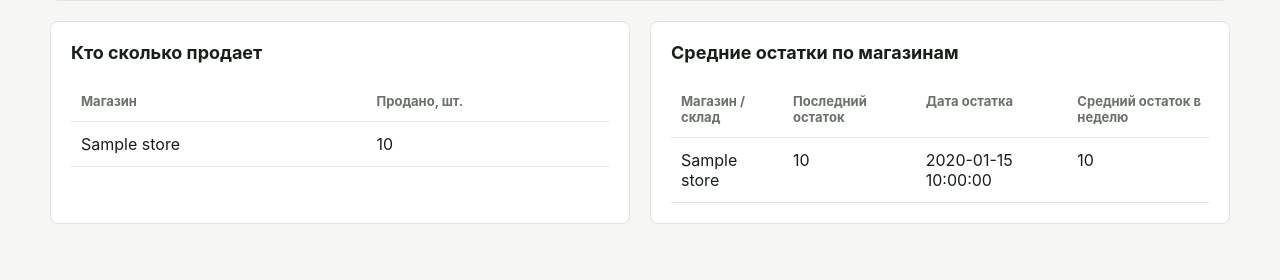
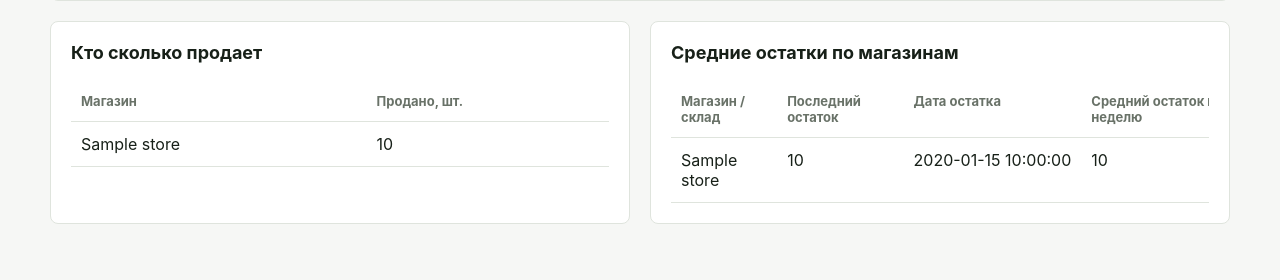
Before and after one commit to holmok1577-ops/prognoz_zakupok, a FastAPI app: template app/templates/analytics.html in a window 1280 px wide. Shown: the part 1253-1533 px from the top of the page. Run offline with FastAPI, Linux system fonts and the light colour scheme; the template is opened without the code that fills it: most values are stand-ins (such as "Sample title", 1, 10 or a date in 2020).

Commit message:
Improve store analytics readability

```diff
--- a/app/services/analytics.py
+++ b/app/services/analytics.py
@@ -439,6 +439,7 @@
                 "store": store_name,
                 "latest_quantity": latest_quantity,
                 "latest_date": latest_date.isoformat() if latest_date else "",
+                "latest_date_display": _format_short_date(latest_date),
                 "average_weekly_stock": _average(weekly_averages) or 0,
             }
         )
@@ -495,6 +496,10 @@
     return [start + timedelta(days=offset) for offset in range((end - start).days + 1)]
 
 
+def _format_short_date(value: date | None) -> str:
+    return value.strftime("%d.%m.%y") if value else ""
+
+
 def _average(values: list[float]) -> float | None:
     return sum(values) / len(values) if values else None
 
--- a/app/static/analytics.js
+++ b/app/static/analytics.js
@@ -14,7 +14,7 @@
     empty: "Нет снимков остатков за выбранный период",
   });
   if (document.getElementById("storeSalesChart")) {
-    drawBarChart("storeSalesChart", data.store_sales || [], {
+    drawHorizontalBarChart("storeSalesChart", data.store_sales || [], {
       color: "#42576a",
       empty: "Нет продаж по магазинам за выбранный период",
     });
@@ -85,55 +85,69 @@
     });
   }
 
-  function drawBarChart(canvasId, rows, options) {
+  function drawHorizontalBarChart(canvasId, rows, options) {
     const canvas = document.getElementById(canvasId);
     const ctx = canvas.getContext("2d");
     const width = canvas.width;
     const height = canvas.height;
-    const pad = { top: 22, right: 18, bottom: 82, left: 58 };
+    const visibleRows = rows.slice(0, 18);
+    const pad = { top: 18, right: 72, bottom: 24, left: 220 };
     clear(ctx, width, height);
 
-    if (!rows.length) {
+    if (!visibleRows.length) {
       drawEmpty(ctx, width, height, options.empty);
       return;
     }
 
-    const values = rows.map((row) => Number(row.quantity || 0));
+    const values = visibleRows.map((row) => Number(row.quantity || 0));
     const maxValue = Math.max(...values, 1);
     const plotWidth = width - pad.left - pad.right;
     const plotHeight = height - pad.top - pad.bottom;
-    const gap = 10;
-    const barWidth = Math.max(18, (plotWidth - gap * (rows.length - 1)) / rows.length);
+    const gap = 8;
+    const barHeight = Math.max(12, (plotHeight - gap * (visibleRows.length - 1)) / visibleRows.length);
 
-    drawAxes(ctx, pad, width, height, maxValue);
-    rows.forEach((row, index) => {
+    drawHorizontalAxes(ctx, pad, width, height, maxValue);
+    visibleRows.forEach((row, index) => {
       const value = Number(row.quantity || 0);
-      const x = pad.left + index * (barWidth + gap);
-      const barHeight = (value / maxValue) * plotHeight;
-      const y = pad.top + plotHeight - barHeight;
+      const y = pad.top + index * (barHeight + gap);
+      const barWidth = (value / maxValue) * plotWidth;
       ctx.fillStyle = options.color;
-      ctx.fillRect(x, y, barWidth, barHeight);
+      ctx.fillRect(pad.left, y, barWidth, barHeight);
+
       ctx.fillStyle = "#172018";
-      ctx.font = "12px Inter, system-ui, sans-serif";
-      ctx.fillText(Math.round(value).toString(), x, Math.max(14, y - 6));
-      drawRotatedLabel(ctx, shortLabel(row.store), x + barWidth / 2, height - 14);
+      ctx.font = "13px Inter, system-ui, sans-serif";
+      ctx.textAlign = "right";
+      ctx.fillText(fitLabel(ctx, row.store, pad.left - 18), pad.left - 12, y + barHeight * 0.7);
+
+      ctx.textAlign = "left";
+      ctx.fillText(Math.round(value).toString(), pad.left + barWidth + 8, y + barHeight * 0.7);
     });
+    ctx.textAlign = "left";
   }
 
-  function drawRotatedLabel(ctx, text, x, y) {
-    ctx.save();
-    ctx.translate(x, y);
-    ctx.rotate(-Math.PI / 5);
+  function drawHorizontalAxes(ctx, pad, width, height, maxValue) {
+    ctx.strokeStyle = "#dfe4dd";
+    ctx.lineWidth = 1;
+    ctx.beginPath();
+    ctx.moveTo(pad.left, pad.top);
+    ctx.lineTo(pad.left, height - pad.bottom);
+    ctx.lineTo(width - pad.right, height - pad.bottom);
+    ctx.stroke();
+
     ctx.fillStyle = "#697268";
     ctx.font = "12px Inter, system-ui, sans-serif";
-    ctx.textAlign = "right";
-    ctx.fillText(text, 0, 0);
-    ctx.restore();
+    ctx.fillText("0", pad.left - 4, height - 6);
+    ctx.fillText(Math.round(maxValue).toString(), width - pad.right - 20, height - 6);
   }
 
-  function shortLabel(value) {
+  function fitLabel(ctx, value, maxWidth) {
     const text = String(value || "");
-    return text.length > 18 ? `${text.slice(0, 17)}...` : text;
+    if (ctx.measureText(text).width <= maxWidth) return text;
+    let candidate = text;
+    while (candidate.length > 4 && ctx.measureText(`${candidate}...`).width > maxWidth) {
+      candidate = candidate.slice(0, -1);
+    }
+    return `${candidate}...`;
   }
 
   function formatDate(value) {
--- a/app/static/styles.css
+++ b/app/static/styles.css
@@ -594,6 +594,11 @@
   vertical-align: top;
 }
 
+td.nowrap,
+th.nowrap {
+  white-space: nowrap;
+}
+
 th {
   color: var(--muted);
   font-size: 13px;
@@ -601,6 +606,11 @@
 
 .compact-table {
   min-width: 560px;
+}
+
+.compact-table th,
+.compact-table td {
+  line-height: 1.25;
 }
 
 .row-danger td {
--- a/app/templates/analytics.html
+++ b/app/templates/analytics.html
@@ -102,7 +102,7 @@
           <tr class="{% if row.latest_quantity <= 0 %}row-danger{% elif row.latest_quantity < row.average_weekly_stock * 0.35 %}row-warning{% endif %}">
             <td>{{ row.store }}</td>
             <td>{{ "%.0f"|format(row.latest_quantity) }}</td>
-            <td>{{ row.latest_date }}</td>
+            <td class="nowrap">{{ row.latest_date_display }}</td>
             <td>{{ "%.0f"|format(row.average_weekly_stock) }}</td>
           </tr>
           {% endfor %}
@@ -115,5 +115,5 @@
 {% endif %}
 
 <script id="analytics-data" type="application/json">{{ analytics_json | safe }}</script>
-<script src="/static/analytics.js?v=4"></script>
+<script src="/static/analytics.js?v=5"></script>
 {% endblock %}
--- a/app/templates/base.html
+++ b/app/templates/base.html
@@ -4,7 +4,7 @@
     <meta charset="utf-8">
     <meta name="viewport" content="width=device-width, initial-scale=1">
     <title>{{ settings.app_name if settings is defined else "Flower Forecast" }}</title>
-    <link rel="stylesheet" href="/static/styles.css?v=5">
+    <link rel="stylesheet" href="/static/styles.css?v=6">
   </head>
   <body>
     <header class="topbar">
```
